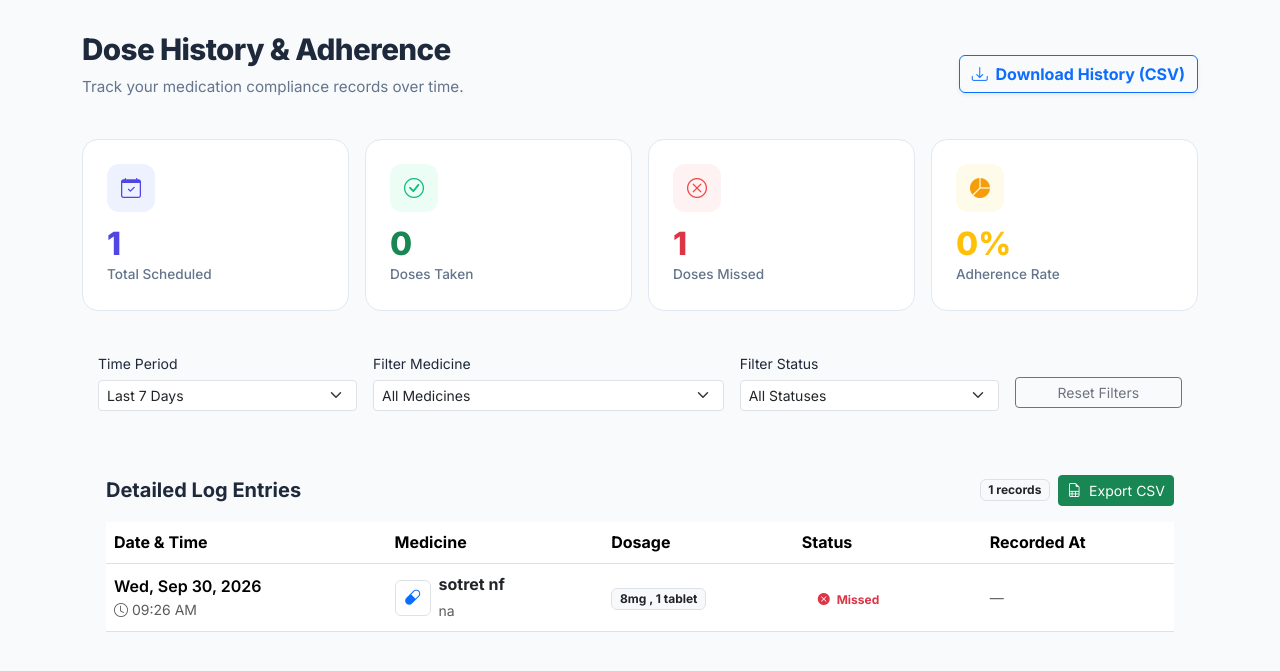
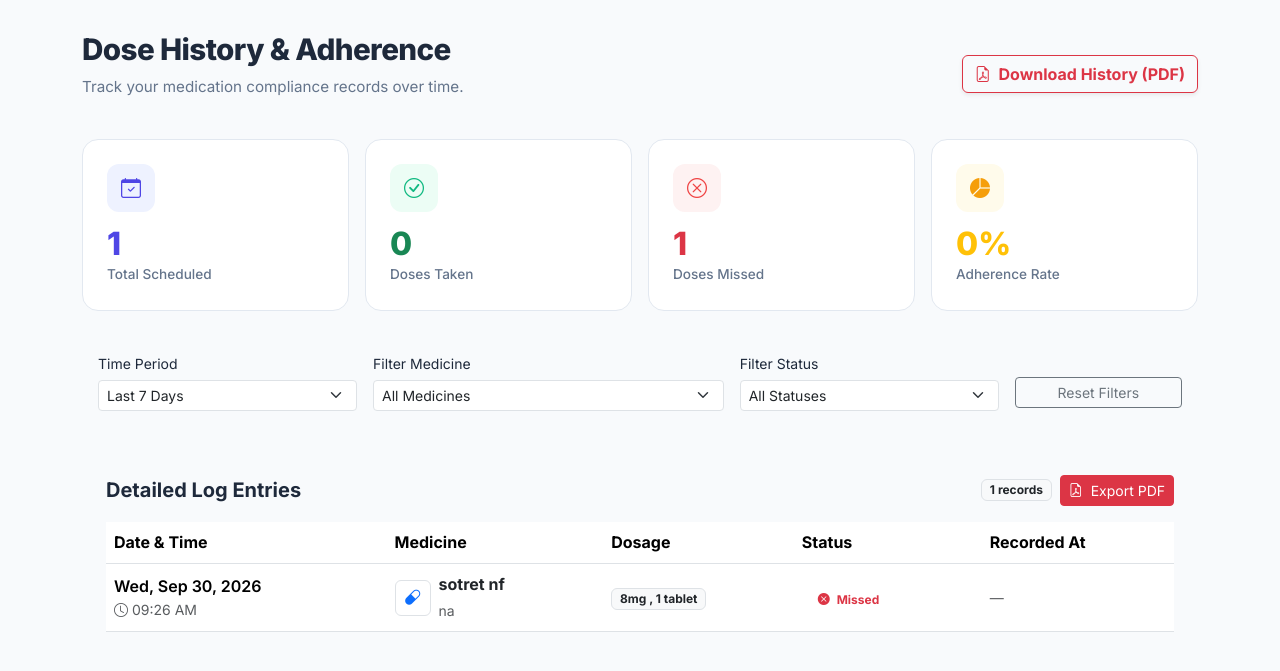
Before and after one commit to 8BitDroid/MediRemind, a Django app: page /history/ in a window 1280 px wide. Shown: the part 65-736 px from the top of the page. Run offline with Django 5.2, Linux system fonts and the light colour scheme; a user stored in the database is signed in; data comes from the database, SQL or seed files in the repository.

Commit message:
Change history export from CSV to styled PDF report using ReportLab

```diff
--- a/reminders/urls.py
+++ b/reminders/urls.py
@@ -13,6 +13,6 @@ urlpatterns = [
     path('medicines/<int:pk>/delete/', views.medicine_delete, name='medicine_delete'),
     path('dose/<int:dose_id>/<str:status>/', views.mark_dose, name='mark_dose'),
     path('history/', views.history_view, name='history'),
-    path('history/export/', views.export_history_csv, name='export_history'),
+    path('history/export/', views.export_history_pdf, name='export_history'),
     path('profile/', views.profile_view, name='profile'),
 ]
--- a/reminders/views.py
+++ b/reminders/views.py
@@ -1,4 +1,9 @@
+import io
 import csv
+from reportlab.lib.pagesizes import A4
+from reportlab.platypus import SimpleDocTemplate, Paragraph, Spacer, Table, TableStyle, HRFlowable
+from reportlab.lib.styles import getSampleStyleSheet, ParagraphStyle
+from reportlab.lib import colors
 from django.http import HttpResponse
 from django.shortcuts import render, redirect, get_object_or_404
 from django.contrib.auth import login, authenticate, logout
@@ -330,25 +335,189 @@ def profile_view(request):
 
 
 @login_required
-def export_history_csv(request):
-    """Export dose log history as downloadable CSV file."""
-    response = HttpResponse(content_type='text/csv')
-    response['Content-Disposition'] = f'attachment; filename="medicine_history_{date.today()}.csv"'
+def export_history_pdf(request):
+    """Export dose log history as a beautifully formatted PDF report."""
+    buffer = io.BytesIO()
+    doc = SimpleDocTemplate(
+        buffer,
+        pagesize=A4,
+        rightMargin=36,
+        leftMargin=36,
+        topMargin=36,
+        bottomMargin=36
+    )
 
-    writer = csv.writer(response)
-    writer.writerow(['Scheduled Date', 'Scheduled Time', 'Medicine Name', 'Dosage', 'Status', 'Recorded Timestamp', 'Instructions'])
+    styles = getSampleStyleSheet()
 
-    logs = DoseLog.objects.filter(user=request.user).select_related('medicine').order_by('-scheduled_date', 'scheduled_time')
+    title_style = ParagraphStyle(
+        'DocTitle',
+        parent=styles['Normal'],
+        fontName='Helvetica-Bold',
+        fontSize=18,
+        leading=22,
+        textColor=colors.HexColor('#1E1B4B'),
+        spaceAfter=4,
+    )
+    subtitle_style = ParagraphStyle(
+        'DocSubtitle',
+        parent=styles['Normal'],
+        fontName='Helvetica',
+        fontSize=9,
+        leading=13,
+        textColor=colors.HexColor('#6B7280'),
+        spaceAfter=12,
+    )
+    section_style = ParagraphStyle(
+        'SectionHeader',
+        parent=styles['Normal'],
+        fontName='Helvetica-Bold',
+        fontSize=11,
+        leading=15,
+        textColor=colors.HexColor('#1E1B4B'),
+        spaceBefore=8,
+        spaceAfter=8,
+    )
+    cell_style = ParagraphStyle(
+        'TableCell',
+        parent=styles['Normal'],
+        fontName='Helvetica',
+        fontSize=8,
+        leading=11,
+        textColor=colors.HexColor('#1F2937'),
+    )
+    cell_header_style = ParagraphStyle(
+        'TableHeader',
+        parent=styles['Normal'],
+        fontName='Helvetica-Bold',
+        fontSize=8,
+        leading=11,
+        textColor=colors.white,
+    )
+    meta_style = ParagraphStyle(
+        'MetaStyle',
+        parent=styles['Normal'],
+        fontName='Helvetica',
+        fontSize=9,
+        leading=13,
+        textColor=colors.HexColor('#374151'),
+    )
+
+    elements = []
+
+    # Title & Header
+    elements.append(Paragraph("MedRemind &mdash; Patient Medication History Report", title_style))
+    elements.append(Paragraph(f"Generated on {timezone.localtime().strftime('%B %d, %Y at %I:%M %p')}", subtitle_style))
+    elements.append(HRFlowable(width="100%", thickness=1.5, color=colors.HexColor('#4F46E5'), spaceAfter=14))
+
+    # Patient & Adherence Summary
+    user = request.user
+    patient_name = f"{user.first_name} {user.last_name}".strip() or user.username
+
+    logs = DoseLog.objects.filter(user=user).select_related('medicine').order_by('-scheduled_date', 'scheduled_time')
+    total_logs = logs.count()
+    taken_count = logs.filter(status='taken').count()
+    missed_count = logs.filter(status='missed').count()
+    skipped_count = logs.filter(status='skipped').count()
+    adherence = round((taken_count / total_logs) * 100, 1) if total_logs > 0 else 0.0
+
+    summary_data = [
+        [
+            Paragraph(f"<b>Patient:</b> {patient_name} ({user.email or 'No email'})", meta_style),
+            Paragraph(f"<b>Total Scheduled Doses:</b> {total_logs}", meta_style),
+            Paragraph(f"<b>Doses Taken:</b> <font color='#059669'><b>{taken_count}</b></font>", meta_style),
+        ],
+        [
+            Paragraph(f"<b>Account:</b> @{user.username}", meta_style),
+            Paragraph(f"<b>Adherence Rate:</b> <b>{adherence}%</b>", meta_style),
+            Paragraph(f"<b>Doses Missed / Skipped:</b> <font color='#DC2626'><b>{missed_count + skipped_count}</b></font>", meta_style),
+        ]
+    ]
+    summary_table = Table(summary_data, colWidths=[180, 160, 180])
+    summary_table.setStyle(TableStyle([
+        ('BACKGROUND', (0, 0), (-1, -1), colors.HexColor('#F3F4F6')),
+        ('BOX', (0, 0), (-1, -1), 0.5, colors.HexColor('#E5E7EB')),
+        ('PADDING', (0, 0), (-1, -1), 8),
+        ('VALIGN', (0, 0), (-1, -1), 'MIDDLE'),
+    ]))
+    elements.append(summary_table)
+    elements.append(Spacer(1, 12))
+
+    # Detailed Log Table
+    elements.append(Paragraph("Detailed Medication Log", section_style))
+
+    table_data = [
+        [
+            Paragraph("Date", cell_header_style),
+            Paragraph("Time", cell_header_style),
+            Paragraph("Medicine", cell_header_style),
+            Paragraph("Dosage", cell_header_style),
+            Paragraph("Status", cell_header_style),
+            Paragraph("Recorded At", cell_header_style),
+            Paragraph("Instructions", cell_header_style),
+        ]
+    ]
 
     for log in logs:
-        writer.writerow([
-            log.scheduled_date.strftime('%Y-%m-%d'),
-            log.scheduled_time.strftime('%H:%M'),
-            log.medicine.name,
-            log.medicine.dosage,
-            log.status.capitalize(),
-            log.taken_at.strftime('%Y-%m-%d %H:%M:%S') if log.taken_at else 'N/A',
-            log.medicine.notes or 'N/A'
+        status_color = '#059669' if log.status == 'taken' else ('#DC2626' if log.status == 'missed' else ('#D97706' if log.status == 'skipped' else '#4B5563'))
+        status_cell = f"<font color='{status_color}'><b>{log.status.upper()}</b></font>"
+
+        table_data.append([
+            Paragraph(log.scheduled_date.strftime('%Y-%m-%d'), cell_style),
+            Paragraph(log.scheduled_time.strftime('%I:%M %p'), cell_style),
+            Paragraph(f"<b>{log.medicine.name}</b>", cell_style),
+            Paragraph(log.medicine.dosage, cell_style),
+            Paragraph(status_cell, cell_style),
+            Paragraph(log.taken_at.strftime('%Y-%m-%d %I:%M %p') if log.taken_at else '&mdash;', cell_style),
+            Paragraph(log.medicine.notes or '&mdash;', cell_style),
         ])
 
+    if total_logs == 0:
+        table_data.append([
+            Paragraph("No medication log records found.", cell_style),
+            Paragraph("", cell_style),
+            Paragraph("", cell_style),
+            Paragraph("", cell_style),
+            Paragraph("", cell_style),
+            Paragraph("", cell_style),
+            Paragraph("", cell_style),
+        ])
+
+    log_table = Table(table_data, colWidths=[65, 55, 100, 70, 60, 95, 75], repeatRows=1)
+
+    t_style = [
+        ('BACKGROUND', (0, 0), (-1, 0), colors.HexColor('#4F46E5')),
+        ('ALIGN', (0, 0), (-1, -1), 'LEFT'),
+        ('VALIGN', (0, 0), (-1, -1), 'MIDDLE'),
+        ('BOTTOMPADDING', (0, 0), (-1, -1), 5),
+        ('TOPPADDING', (0, 0), (-1, -1), 5),
+        ('GRID', (0, 0), (-1, -1), 0.5, colors.HexColor('#E5E7EB')),
+    ]
+    for i in range(1, len(table_data)):
+        if i % 2 == 0:
+            t_style.append(('BACKGROUND', (0, i), (-1, i), colors.HexColor('#F9FAFB')))
+
+    log_table.setStyle(TableStyle(t_style))
+    elements.append(log_table)
+
+    elements.append(Spacer(1, 16))
+    footer_style = ParagraphStyle(
+        'Footer',
+        parent=styles['Normal'],
+        fontName='Helvetica-Oblique',
+        fontSize=8,
+        textColor=colors.HexColor('#9CA3AF'),
+        alignment=1,
+    )
+    elements.append(Paragraph("This document was generated automatically by MedRemind. Please consult your physician regarding any medication changes.", footer_style))
+
+    doc.build(elements)
+    buffer.seek(0)
+
+    response = HttpResponse(buffer.getvalue(), content_type='application/pdf')
+    response['Content-Disposition'] = f'attachment; filename="medicine_history_{date.today()}.pdf"'
     return response
+
+
+def export_history_csv(request):
+    """Backward compatibility alias for PDF export."""
+    return export_history_pdf(request)
--- a/requirements.txt
+++ b/requirements.txt
@@ -3,3 +3,4 @@ APScheduler>=3.10.4
 django-apscheduler>=0.3.0
 pillow>=10.0.0
 whitenoise>=6.6.0
+reportlab>=4.0.0
--- a/templates/reminders/history.html
+++ b/templates/reminders/history.html
@@ -31,8 +31,8 @@
                 <p class="page-subtitle">Track your medication compliance records over time.</p>
             </div>
             <div>
-                <a href="{% url 'export_history' %}" class="btn btn-outline-primary fw-bold shadow-sm">
-                    <i class="bi bi-download me-1"></i> Download History (CSV)
+                <a href="{% url 'export_history' %}" class="btn btn-outline-danger fw-bold shadow-sm">
+                    <i class="bi bi-file-earmark-pdf me-1"></i> Download History (PDF)
                 </a>
             </div>
         </div>
@@ -111,8 +111,8 @@
                 <h5 class="fw-bold mb-0">Detailed Log Entries</h5>
                 <div class="d-flex gap-2 align-items-center">
                     <span class="badge bg-light text-dark border">{{ logs|length }} records</span>
-                    <a href="{% url 'export_history' %}" class="btn btn-sm btn-success">
-                        <i class="bi bi-file-earmark-spreadsheet me-1"></i> Export CSV
+                    <a href="{% url 'export_history' %}" class="btn btn-sm btn-danger">
+                        <i class="bi bi-file-earmark-pdf me-1"></i> Export PDF
                     </a>
                 </div>
             </div>
```
